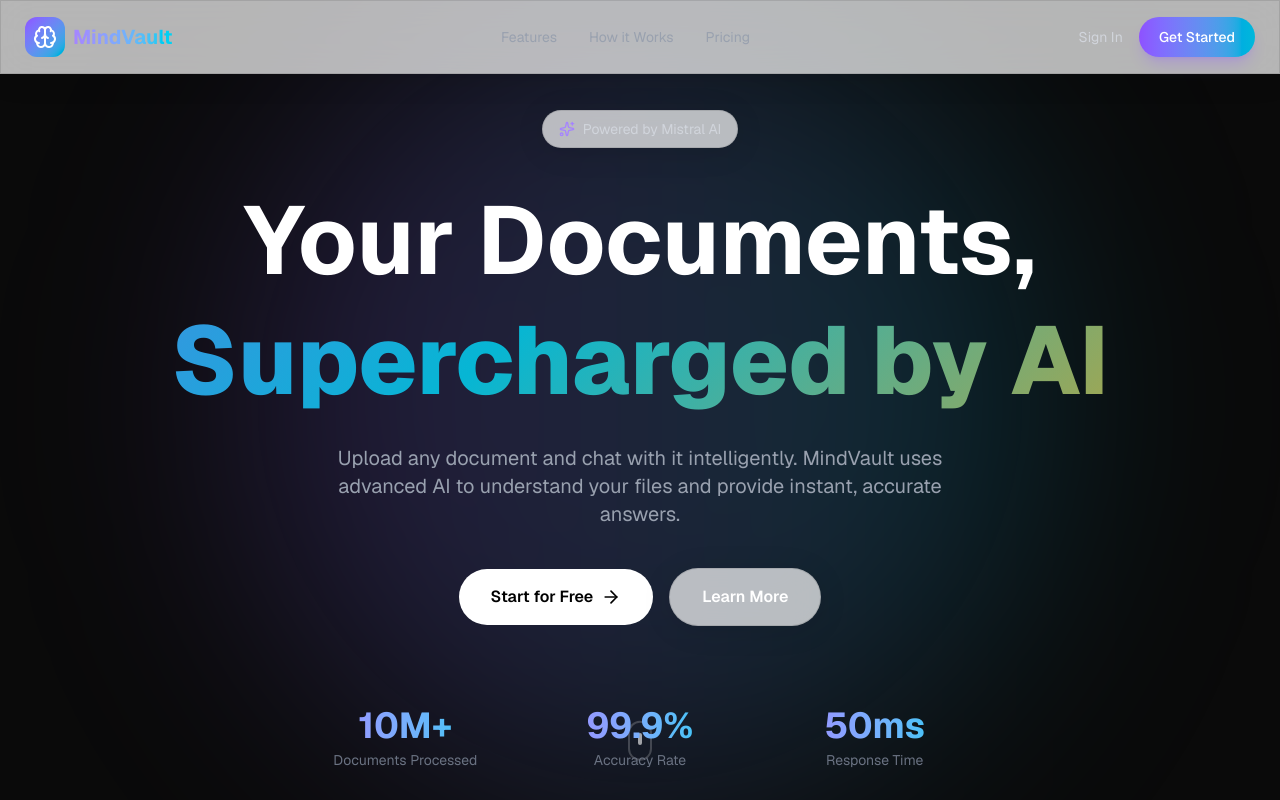
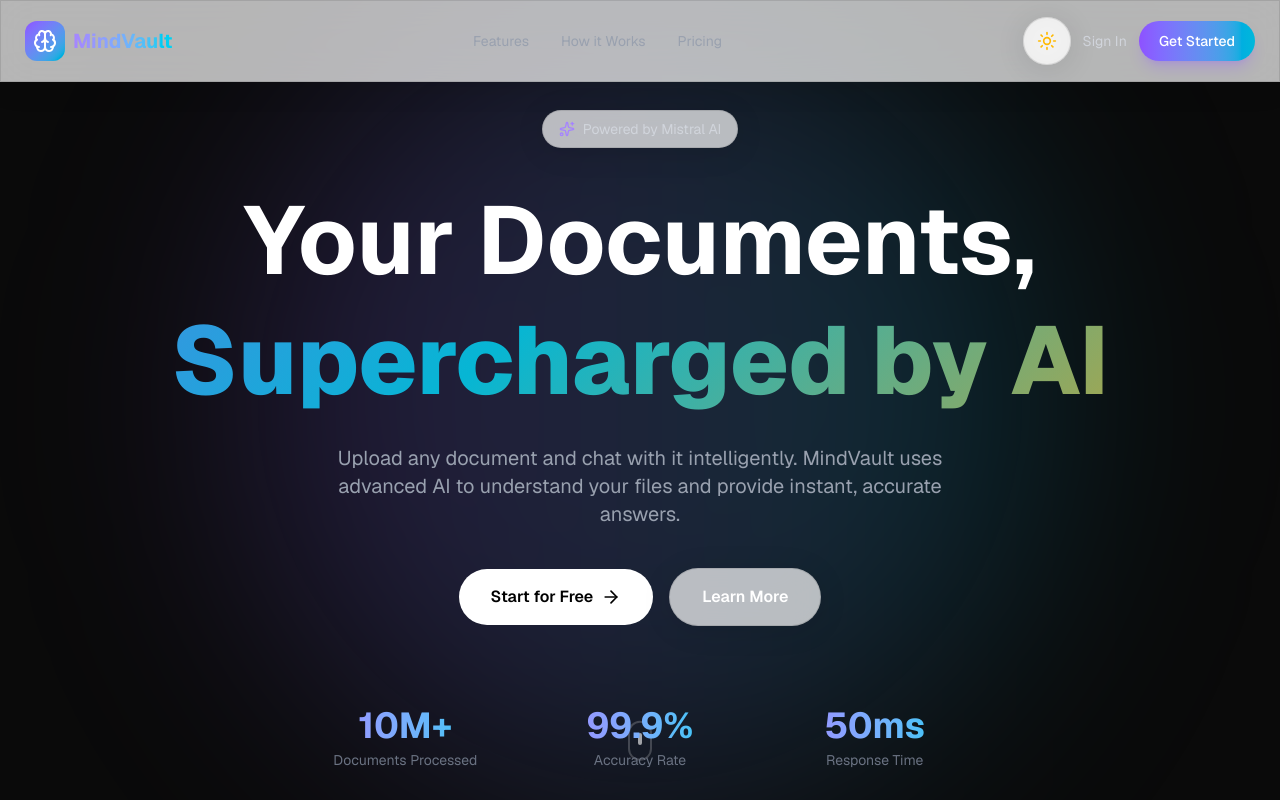
Before and after one commit to Xerox563/MindVault, a Next.js app: page / in a window 1280 px wide. Shown: the top 800 px of the page. Built offline with nearby package versions, Linux system fonts and the light colour scheme.

Commit message:
[ADD] theme toggle to landing page navbar

```diff
--- a/src/app/page.tsx
+++ b/src/app/page.tsx
@@ -26,6 +26,7 @@
   StaggerItem,
   SpotlightCard
 } from "@/components/animations";
+import { ThemeToggle } from "@/components/ThemeToggle";
 
 export default function LandingPage() {
   const heroRef = useRef<HTMLDivElement>(null);
@@ -75,7 +76,8 @@
             ))}
           </div>
 
-          <div className="flex items-center gap-4">
+          <div className="flex items-center gap-3">
+            <ThemeToggle />
             <Link href="/login">
               <motion.button
                 className="text-sm text-gray-300 hover:text-white transition-colors"
```
